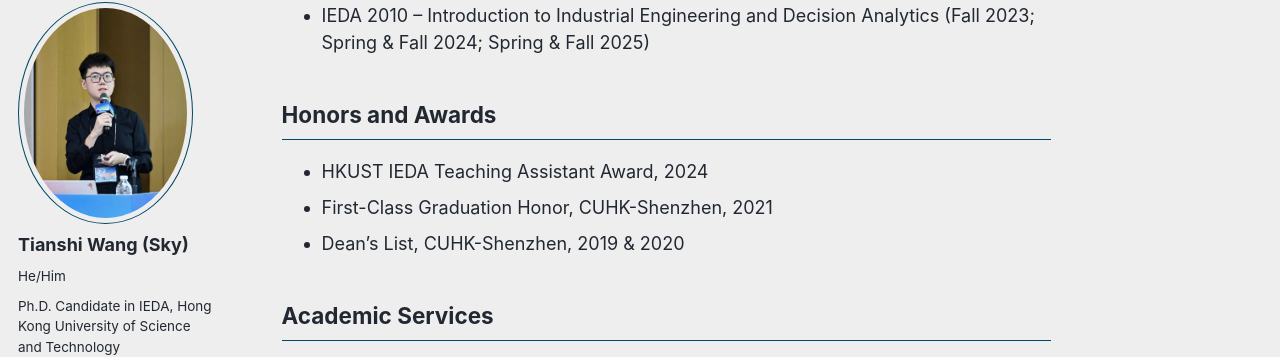
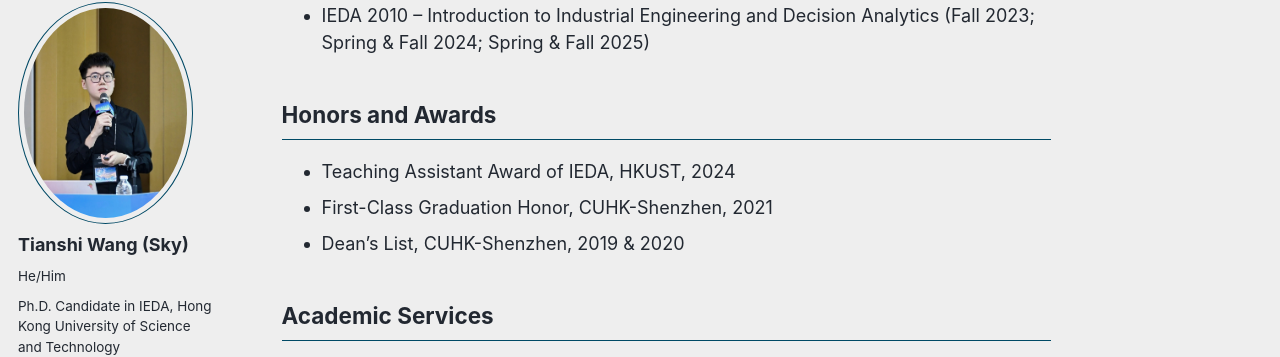
Before and after one commit to skywang1999/skywang1999.github.io, a Jekyll site: the page built from _pages/about.md, in a window 1280 px wide and 900 px high, scrolled down 1167 px. Shown: the part 99-456 px from the top of the window. Built offline with Jekyll 4.4.1, drawn with Linux system fonts in a browser that asks for light colours; a script bundle is joined from its source files by our own code; library files that are not in the unit come from our copies.

```diff
--- a/_pages/about.md
+++ b/_pages/about.md
@@ -47,7 +47,7 @@ My research interests include _inventory management, supply chain management, ri
 
 ## Honors and Awards
 
-- HKUST IEDA Teaching Assistant Award, 2024
+- Teaching Assistant Award of IEDA, HKUST, 2024
 - First-Class Graduation Honor, CUHK-Shenzhen, 2021
 - Dean’s List, CUHK-Shenzhen, 2019 & 2020
 
```
